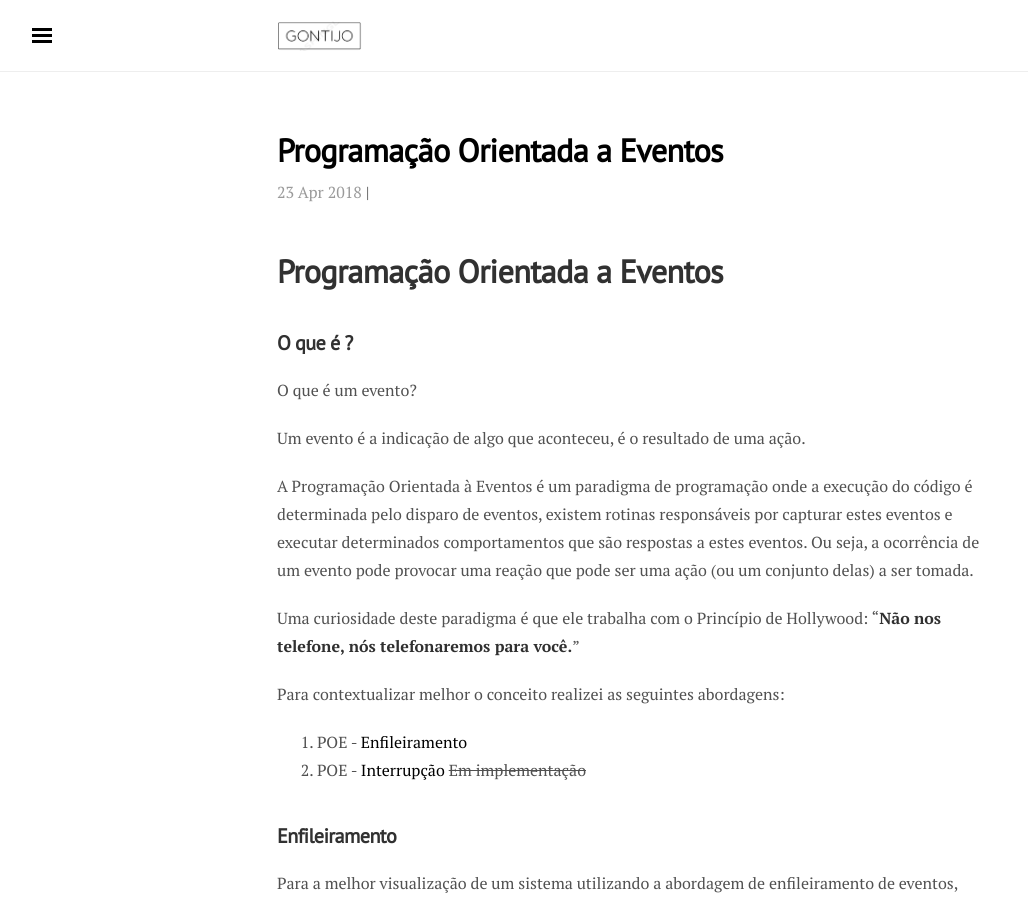
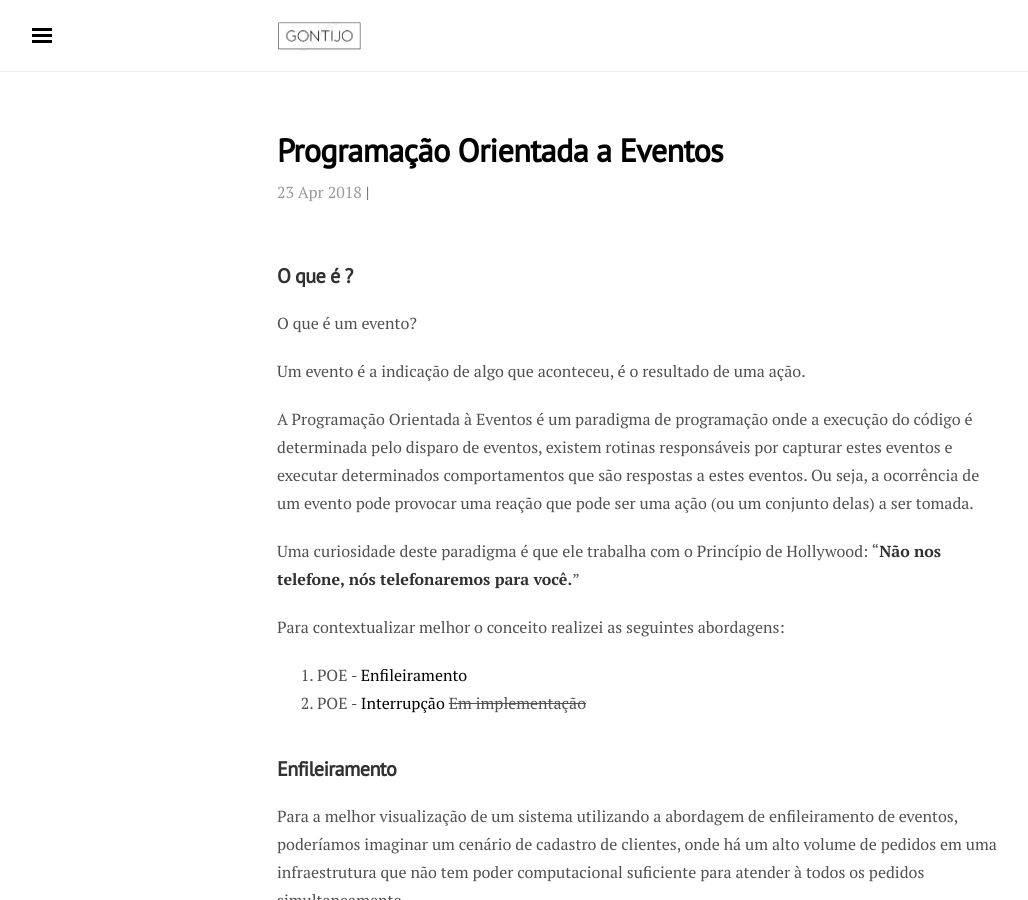
Before and after one commit to Lucasgontijo0/Lucasgontijo0.github.io, a Jekyll site: the page built from _posts/uncategorized/2018-04-23-paradigmas-programacao-orientada-a-eventos.md, in a window 1280 px wide and 900 px high. Shown: the whole window, without its empty margins (3-1031 px from the left). Built offline with Jekyll 4.4.1, drawn with Linux system fonts in a browser that asks for light colours; nearby versions of some CDN libraries; comment, search, counter and statistics services are not loaded.

Commit message:
Removed duplicated title.

```diff
--- a/_posts/uncategorized/2018-04-23-paradigmas-programacao-orientada-a-eventos.md
+++ b/_posts/uncategorized/2018-04-23-paradigmas-programacao-orientada-a-eventos.md
@@ -4,8 +4,6 @@ title: Programação Orientada a Eventos
 categories: [Paradigmas de Programação]
 tag: []
 ---
-
-# Programação Orientada a Eventos
 
 ## O que é ?
 
```
